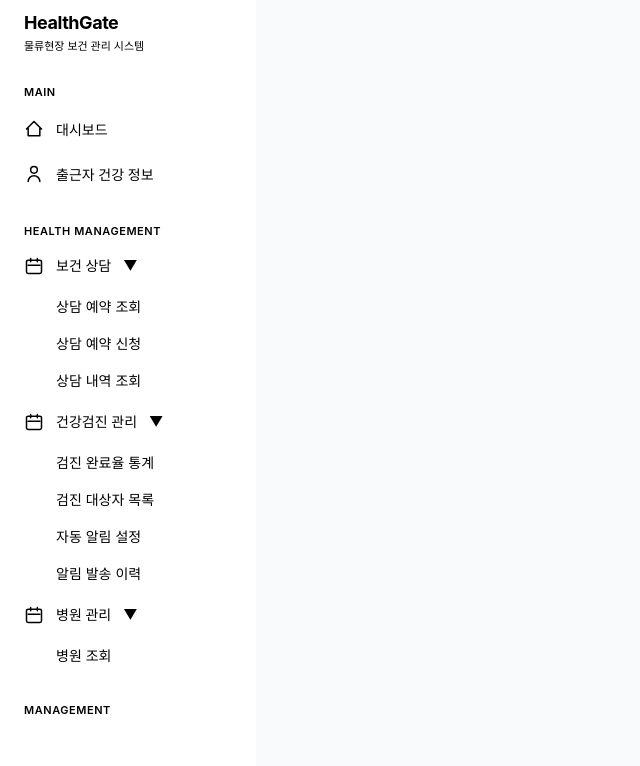
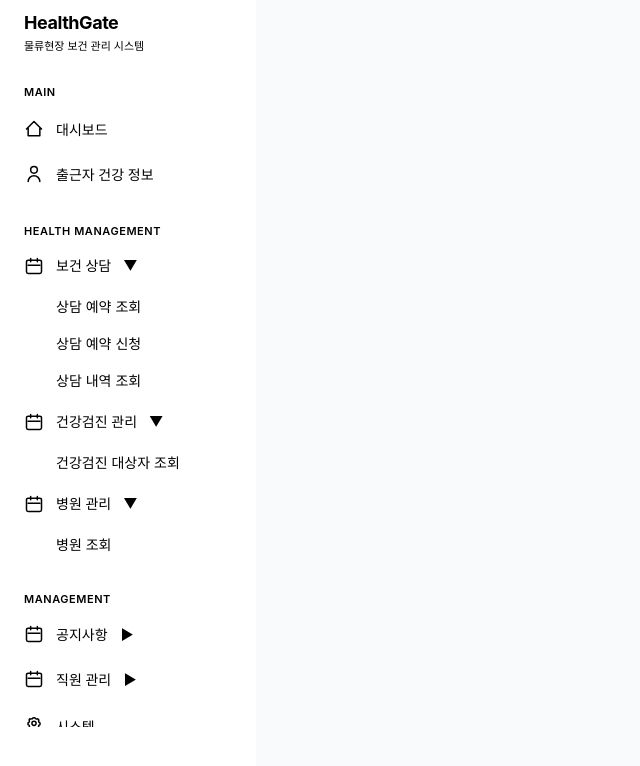
Before and after one commit to shahnd/healthgate_fe, a React (Vite) app: page / in a window 1280 px wide. Shown: the top 766 px of the page, without its empty margins (0-640 px from the left). Built offline with nearby package versions, Linux system fonts and the light colour scheme.

Commit message:
fix: Sidebar 공통 코드 원상복구

```diff
--- a/src/common/components/Sidebar.jsx
+++ b/src/common/components/Sidebar.jsx
@@ -27,7 +27,6 @@ export default function Sidebar() {
     localStorage.removeItem("access_token");
     logout();
     alert("로그아웃 되었습니다.");
-    navigate("/login");
   };
 
   return (
@@ -115,10 +114,7 @@ export default function Sidebar() {
 
             <div className={`sidebar-submenu-wrapper ${openMenus.checkups ? "open" : ""}`}>
               <ul className="sidebar-submenu">
-                <li><NavLink to="/checkup/statistics">검진 완료율 통계</NavLink></li>
-                <li><NavLink to="/checkup/targets">검진 대상자 목록</NavLink></li>
-                <li><NavLink to="/checkup/reminder-settings">자동 알림 설정</NavLink></li>
-                <li><NavLink to="/checkup/reminders/history">알림 발송 이력</NavLink></li>
+                <li><NavLink to="/checkup/list">건강검진 대상자 조회</NavLink></li>
               </ul>
             </div>
           </div>
```
